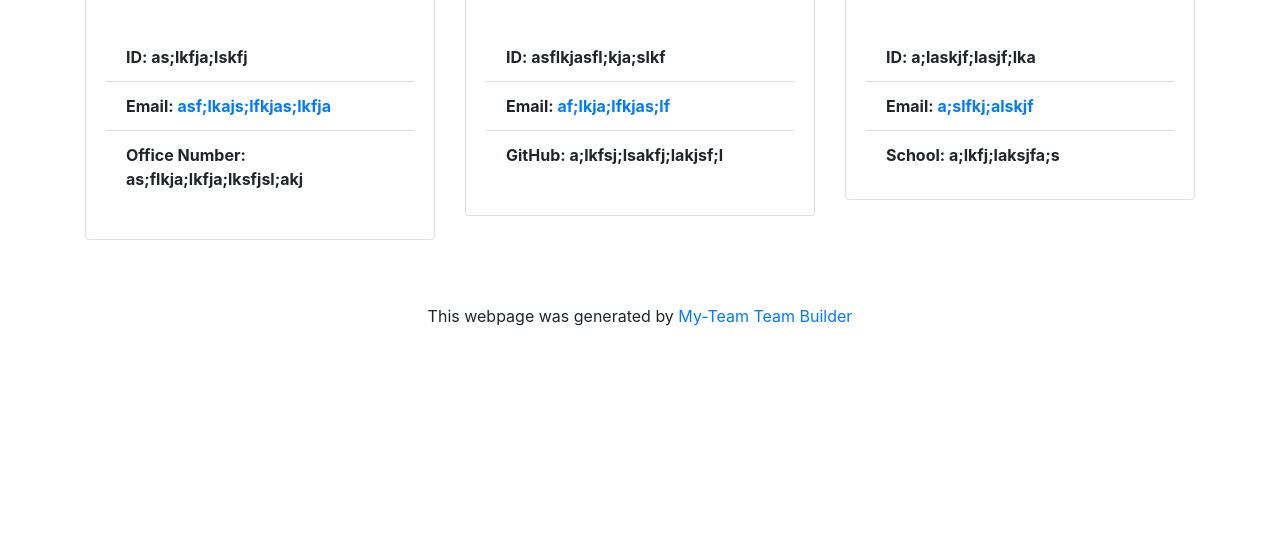
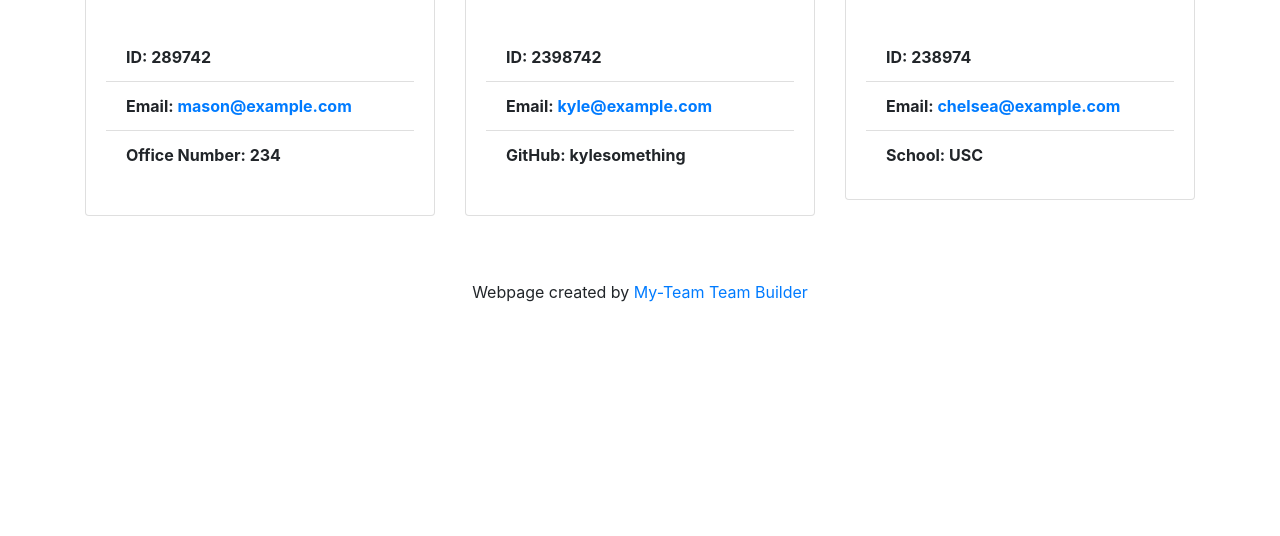
Before and after one commit to MasonMarinko/my-team, a website: page dist/my-team.html in a window 1280 px wide. Shown: the part 264-800 px from the top of the page. Drawn offline with nearby package versions, Linux system fonts and the light colour scheme.

Commit message:
More fixes

```diff
--- a/dist/my-team.html
+++ b/dist/my-team.html
@@ -23,19 +23,19 @@
             <div class="col-12 col-md-6 col-lg-4">
                 <div class="card mb-5">
                     <div class="card-header text-white bg-primary mb-3">
-                        <h2>a;flkjjhas;lkf</h2>
+                        <h2>Mason Something</h2>
                         <h4>Manager<span class="pl-2"><i class="fa fa-line-chart"></i></span></h4>
                     </div>
                     <div class="card-body font-weight-bold">
                         <ul class="list-group list-group-flush">
                             <li class="list-group-item">
-                            ID: as;lkfja;lskfj
+                            ID: 289742
                             </li>
                             <li class="list-group-item">
-                            Email: <a href="mailto:asf;lkajs;lfkjas;lkfja">asf;lkajs;lfkjas;lkfja</a>
+                            Email: <a href="mailto:mason@example.com">mason@example.com</a>
                             </li>
                             <li class="list-group-item">Office Number:
-                                <p"as;flkja;lkfja;lksfjsl;akj">as;flkja;lkfja;lksfjsl;akj</p>
+                                <p"234">234</p>
                             </li>
                         </ul>
                     </div>
@@ -44,19 +44,19 @@
             <div class="col-12 col-md-6 col-lg-4">
                 <div class="card mb-5">
                     <div class="card-header text-white bg-primary mb-3">
-                        <h2>a;lkfkja;lfjk</h2>
+                        <h2>Kyle Something</h2>
                         <h4>Engineer<span class="pl-2"><i class="fa fa-cogs"></i></span></h4>
                     </div>
                     <div class="card-body font-weight-bold">
                         <ul class="list-group list-group-flush">
                             <li class="list-group-item">
-                            ID: asflkjasfl;kja;slkf
+                            ID: 2398742
                             </li>
                             <li class="list-group-item">
-                            Email: <a href="mailto:af;lkja;lfkjas;lf">af;lkja;lfkjas;lf</a>
+                            Email: <a href="mailto:kyle@example.com">kyle@example.com</a>
                             </li>
                             <li class="list-group-item">GitHub:
-                                <p="https://github.com/a;lkfsj;lsakfj;lakjsf;l" target="_blank">a;lkfsj;lsakfj;lakjsf;l</p>
+                                <p="https://github.com/kylesomething" target="_blank">kylesomething</p>
                             </li>
                         </ul>
                     </div>
@@ -65,19 +65,19 @@
             <div class="col-12 col-md-6 col-lg-4">
                 <div class="card mb-5">
                     <div class="card-header text-white bg-primary mb-3">
-                        <h2>af;lkkjas;lfjas</h2>
+                        <h2>Chelsea Something</h2>
                         <h4>Intern<span class="pl-2"><i class="fa fa-clipboard"></i></span></h4>
                     </div>
                     <div class="card-body font-weight-bold">
                         <ul class="list-group list-group-flush">
                             <li class="list-group-item">
-                            ID: a;laskjf;lasjf;lka
+                            ID: 238974
                             </li>
                             <li class="list-group-item">
-                            Email: <a href="mailto:a;slfkj;alskjf">a;slfkj;alskjf</a>
+                            Email: <a href="mailto:chelsea@example.com">chelsea@example.com</a>
                             </li>
                             <li class="list-group-item">School:
-                                a;lkfj;laksjfa;s
+                                USC
                             </li>
                         </ul>
                     </div>
@@ -86,7 +86,7 @@
         </div>
     </div>
     <footer>
-        <div class="footer-copyright text-center py-3">This webpage was generated by
+        <div class="footer-copyright text-center py-3">Webpage created by
             <a href="https://github.com/masonmarinko/my-team">My-Team Team Builder</a>
         </div>
     </footer>
```
Also changed, not shown: images/completed.jpg (added), images/dynamic_console.jpg (added), images/file_check.jpg (added), images/final.png (added), images/node_index.jpg (added), images/selection.jpg (added), readme-images/tutorial 1.png (deleted).
